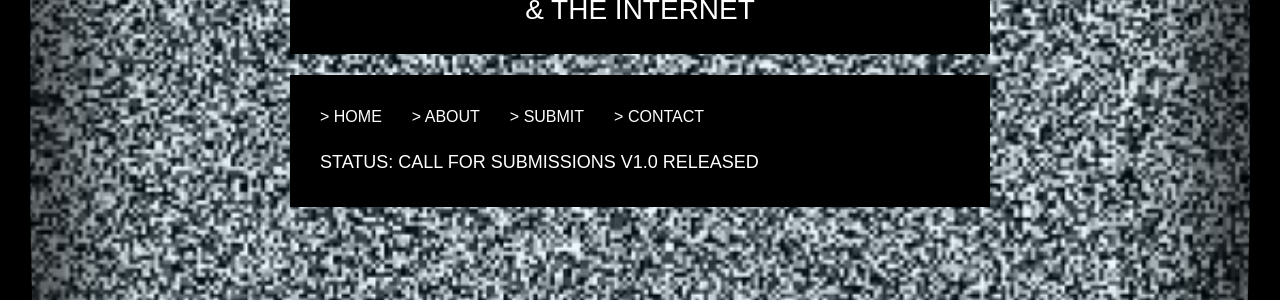
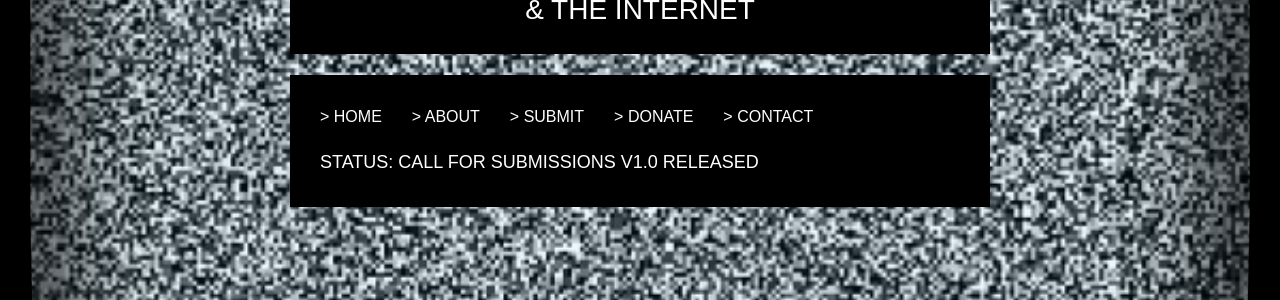
Before and after one commit to Trans-Digital/Trans-Digital.github.io, a Jekyll site: the page built from index.html, in a window 1280 px wide. Shown: the part 399-699 px from the top of the page. Built offline with Jekyll 4.4.1, drawn with Linux system fonts in a browser that asks for light colours; some web fonts are replaced; Markdown is read by kramdown in place of the engine named in the settings.

Commit message:
Adds Donate link to navigation

```diff
--- a/_includes/navigation.html
+++ b/_includes/navigation.html
@@ -3,7 +3,7 @@
   <li>&gt; <a class="color_yellow navigation" href="/" title="Home">HOME</a></li>
   <li>&gt; <a class="color_blue navigation" href="/about" title="About">ABOUT</a></li>
   <li>&gt; <a class="color_green navigation" href="/submit" title="Submit">SUBMIT</a></li>
-  <!-- <li>&gt; <a class="color_orange navigation" href="javascript:void(0);" title="Blog">Blog</a></li> -->
+  <li>&gt; <a class="color_orange navigation" href="/donate" title="Donate">DONATE</a></li>
   <!-- <li>&gt; <a class="color_red navigation" href="javascript:void(0);" title="Portfolio">Portfolio</a></li> -->
   <li>&gt; <a class="color_fucsia navigation" href="/contact" title="Contact">CONTACT</a></li>
 </ul>
```
